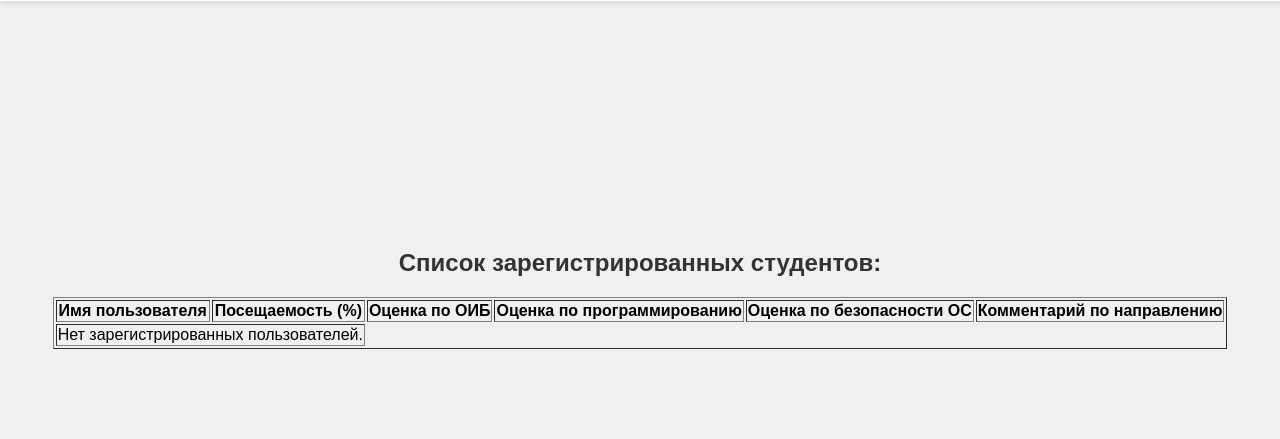
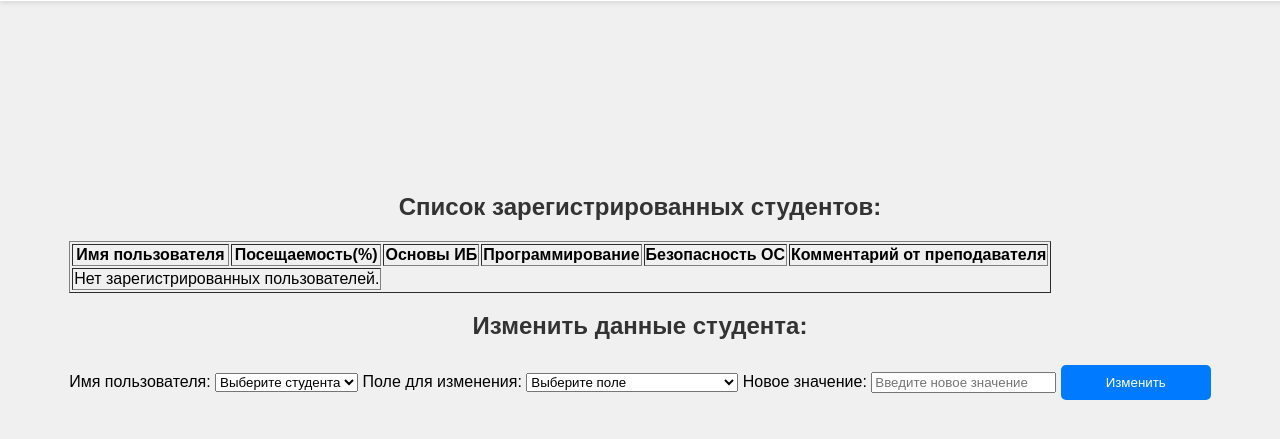
Before and after one commit to webusinka/coursework, a Django app: page / in a window 1280 px wide. Shown: the part 186-625 px from the top of the page. Run offline with Django 5.2, Linux system fonts and the light colour scheme; the visitor is signed in with stand-in values (Sample User, id 1); data comes from the database, SQL or seed files in the repository.

Commit message:
Added correction in profile teachers

```diff
--- a/journal/accounts/templates/accounts/home.html
+++ b/journal/accounts/templates/accounts/home.html
@@ -57,11 +57,11 @@
             <table border="1">
                 <tr>
                     <th>Имя пользователя</th>
-                    <th>Посещаемость (%)</th>
-                    <th>Оценка по ОИБ</th>
-                    <th>Оценка по программированию</th>
-                    <th>Оценка по безопасности ОС</th>
-                    <th>Комментарий по направлению</th>
+                    <th>Посещаемость(%)</th>
+                    <th>Основы ИБ</th>
+                    <th>Программирование</th>
+                    <th>Безопасность ОС</th>
+                    <th>Комментарий от преподавателя</th>
                 </tr>
                 {% for user in users %}
                     <tr>
@@ -84,6 +84,32 @@
                 </tr>
                 {% endfor %}
             </table>
+            <h2>Изменить данные студента:</h2>
+            <form id="update-form" method="POST" action="{% url 'update_performance' %}">
+                {% csrf_token %}
+                <label for="username">Имя пользователя:</label>
+                <select id="username" name="username" required>
+                    <option value="" disabled selected>Выберите студента</option> <!-- Добавляем пустой элемент -->
+                    {% for user in users %}
+                        <option value="{{ user.id }}">{{ user.username }}</option>
+                    {% endfor %}
+                </select>
+
+                <label for="field">Поле для изменения:</label>
+                <select id="field" name="field" required>
+                    <option value="" disabled selected>Выберите поле</option> <!-- Добавляем пустой элемент -->
+                    <option value="attendance">Посещаемость (%)</option>
+                    <option value="oib_score">Оценка по ОИБ</option>
+                    <option value="programming_score">Оценка по программированию</option>
+                    <option value="os_security_score">Оценка по безопасности ОС</option>
+                    <option value="direction_comment">Комментарий по направлению</option>
+                </select>
+
+                <label for="new_value">Новое значение:</label>
+                <input type="text" id="new_value" name="new_value" required placeholder="Введите новое значение"> <!-- Добавляем подсказку -->
+
+                <button type="submit" style="width: 150px;">Изменить</button>
+            </form>
         {% else %}
             {% if questions %}
                 <h2>Пройдите тест</h2>
@@ -116,6 +142,50 @@
 </div>
 
 <script>
+    document.getElementById('update-form').addEventListener('submit', function(event) {
+        event.preventDefault(); // Предотвращаем стандартное поведение формы
+
+        // Создаем объект с данными формы
+        const data = {
+            user_id: document.getElementById('username').value, // user_id
+            new_value: document.getElementById('new_value').value, // Новое значение
+            field: document.getElementById('field').value // Поле для обновления
+        };
+
+        // Отправляем данные на сервер в формате JSON
+        fetch('{% url "update_performance" %}', {
+            method: 'POST',
+            headers: {
+                'Content-Type': 'application/json', // Устанавливаем заголовок на application/json
+                'X-CSRFToken': '{{ csrf_token }}'
+            },
+            body: JSON.stringify(data) // Сериализуем объект в JSON
+        })
+        .then(response => response.json())
+        .then(data => {
+            if (data.status === 'success') {
+                alert('Данные успешно обновлены!');
+
+                // Обновляем соответствующую ячейку в таблице
+                const userId = document.getElementById('username').value; // user_id
+                const field = document.getElementById('field').value; // Поле для обновления
+                const newValue = document.getElementById('new_value').value; // Новое значение
+
+                // Находим ячейку по user_id и полю
+                const cell = document.querySelector(`tr td[data-user-id="${userId}"][data-field="${field}"]`);
+                if (cell) {
+                    cell.innerText = newValue; // Обновляем текст ячейки
+                }
+            } else {
+                alert('Ошибка: ' + data.message);
+            }
+        })
+        .catch(error => {
+            console.error('Ошибка:', error);
+            alert('Произошла ошибка при обновлении данных.');
+        });
+    });
+
     function resetAnswers() {
         const radios = document.querySelectorAll('input[type="radio"]');
         //сбрасываем состояние
--- a/journal/journal/settings.py
+++ b/journal/journal/settings.py
@@ -59,7 +59,6 @@
     'django.middleware.clickjacking.XFrameOptionsMiddleware',
 
     'django_prometheus.middleware.PrometheusBeforeMiddleware', # для метрик
-    'django.middleware.common.CommonMiddleware',
     'django_prometheus.middleware.PrometheusAfterMiddleware',
 ]
 
--- a/journal/journal/urls.py
+++ b/journal/journal/urls.py
@@ -18,15 +18,16 @@
 from django.contrib import admin
 from django.urls import path, include
 from django.contrib.auth import views as auth_views
-from .views import home, submit_test, results
+from .views import home, submit_test, results, update_performance
 
 urlpatterns = [
     path('admin/', admin.site.urls),
     path('accounts/', include('accounts.urls')),
     path('login/', auth_views.LoginView.as_view(template_name='registration/login.html'), name='login'),
     path('logout/', auth_views.LogoutView.as_view(), name='logout'),
-    path('metrics/', include('django_prometheus.urls')),
+    path('', include('django_prometheus.urls')),
     path('', home, name='home'),
     path('submit_test/', submit_test, name='submit_test'),
     path('results/', results, name='results'),
+    path('update-performance/', update_performance, name='update_performance'),
 ]
--- a/journal/journal/views.py
+++ b/journal/journal/views.py
@@ -6,6 +6,9 @@
 from django.shortcuts import redirect
 from django.contrib import messages
 from collections import defaultdict
+from django.views.decorators.csrf import csrf_exempt
+import json
+from django.http import JsonResponse
 
 @login_required
 def home(request):
@@ -69,6 +72,31 @@
 
     return sorted_percentages
 
+@csrf_exempt
+def update_performance(request):
+    if request.method == 'POST':
+        data = json.loads(request.body)
+        user_id = data.get('user_id')
+        field = data.get('field')
+        new_value = data.get('new_value')
+
+        try:
+            # Обновляем поля вручную
+            update_fields = {}
+            if field is not None:
+                update_fields[field] = new_value
+
+            # Обновляем объект AcademicPerformance по user_id
+            AcademicPerformance.objects.filter(user_id=user_id).update(**update_fields)
+
+            return JsonResponse({'status': 'success'})
+        except AcademicPerformance.DoesNotExist:
+            return JsonResponse({'status': 'error', 'message': 'Performance not found.'}, status=404)
+        except Exception as e:
+            return JsonResponse({'status': 'error', 'message': str(e)}, status=500)
+
+    return JsonResponse({'status': 'error', 'message': 'Invalid request method.'}, status=400)
+
 @login_required
 def results(request):
     results = calculate_results(request.user)
```
Also changed, not shown: 1 other file.
